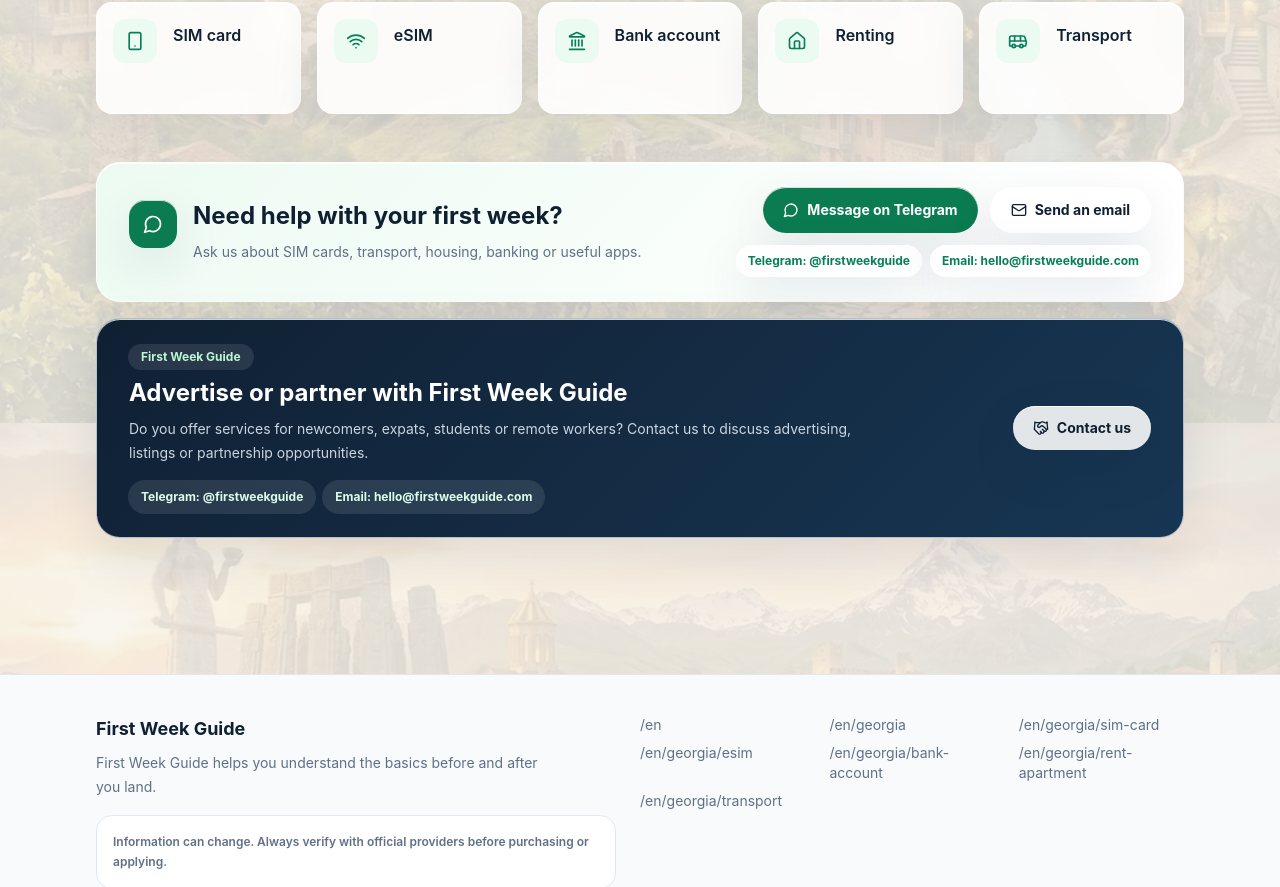
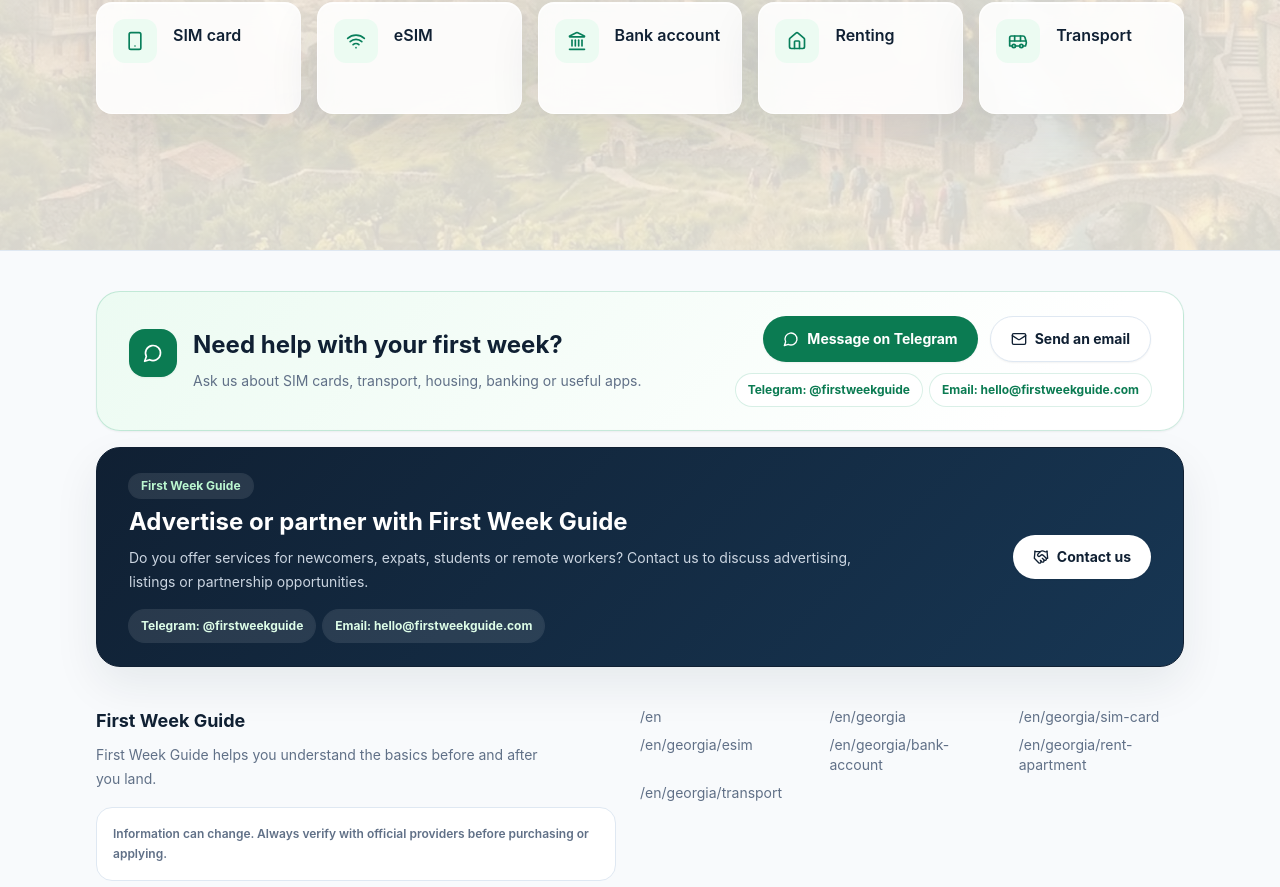
Before and after one commit to cenkerdem763-alt/BeforeYouLand, a React (Vite) app: page /en/georgia in a window 1280 px wide. Shown: the part 2042-2929 px from the top of the page. Built offline with nearby package versions, Linux system fonts and the light colour scheme.

Commit message:
Move country contact sections into footer

```diff
--- a/src/components/Footer.tsx
+++ b/src/components/Footer.tsx
@@ -2,18 +2,27 @@
 import { routeList } from '../data/routes';
 import { siteConfig } from '../data/config';
 import { languageCodes, ui, type Language } from '../data/i18n';
+import PartnerCTA from './PartnerCTA';
+import SupportCTA from './SupportCTA';
 
 export default function Footer() {
   const location = useLocation();
   const language: Language =
     languageCodes.find((languageCode) => location.pathname.startsWith(`/${languageCode}`)) ?? 'en';
   const visibleRoutes = routeList.filter((route) => route.startsWith(`/${language}`)).slice(0, 7);
+  const isCountryPage = location.pathname.split('/').filter(Boolean).length === 2;
   const copy = ui[language].footer;
   const contactLabels = ui[language].contact;
 
   return (
     <footer className="mt-20 border-t border-line bg-slate-50">
       <div className="container-shell py-10">
+        {isCountryPage ? (
+          <div className="mb-10 space-y-4">
+            <SupportCTA language={language} />
+            <PartnerCTA language={language} />
+          </div>
+        ) : null}
         <div className="flex flex-col gap-6 md:flex-row md:items-start md:justify-between">
           <div>
             <p className="text-lg font-bold">{siteConfig.siteName}</p>
--- a/src/pages/CountryPage.tsx
+++ b/src/pages/CountryPage.tsx
@@ -15,9 +15,7 @@
 import Badge from '../components/Badge';
 import EssentialAppsSection from '../components/EssentialAppsSection';
 import LeadCTA from '../components/LeadCTA';
-import PartnerCTA from '../components/PartnerCTA';
 import SEO from '../components/SEO';
-import SupportCTA from '../components/SupportCTA';
 import { siteConfig } from '../data/config';
 import TopicCard from '../components/TopicCard';
 import { findCountryBySlug, getCountryPath } from '../data/countries';
@@ -268,10 +266,6 @@
           </div>
         </section>
 
-        <section className="mt-12 space-y-4">
-          <SupportCTA language={language} />
-          <PartnerCTA language={language} />
-        </section>
       </section>
     </div>
   );
```
